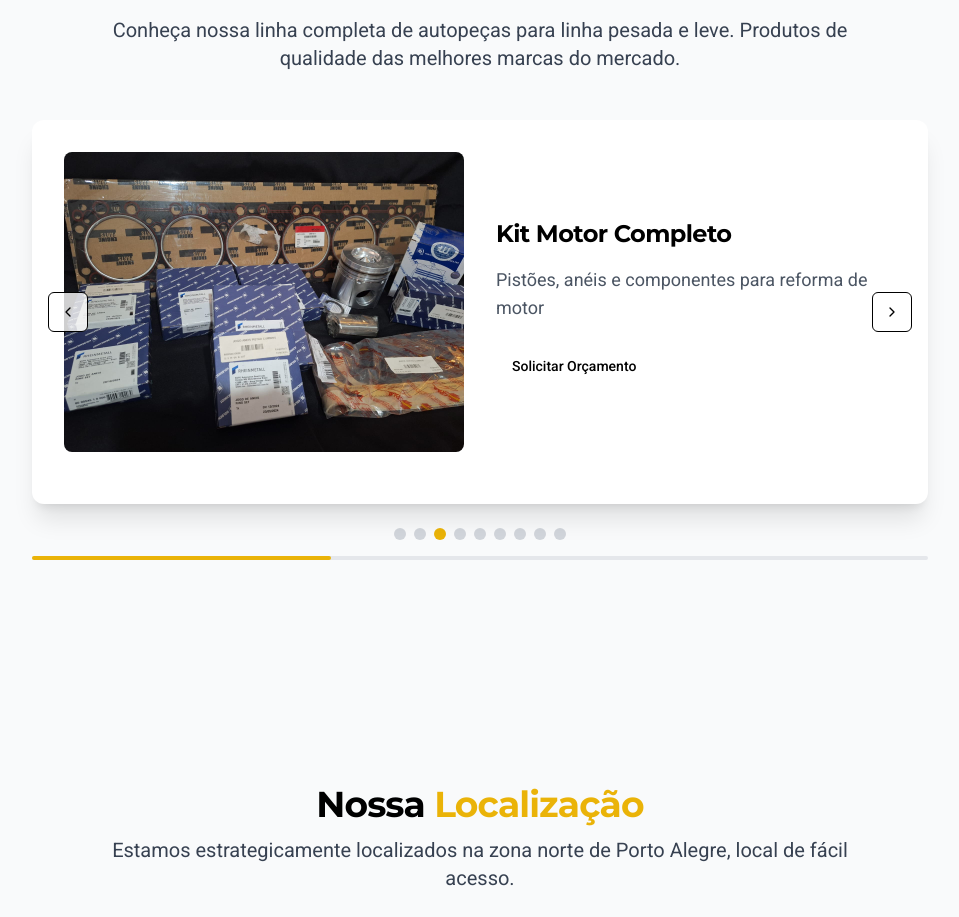
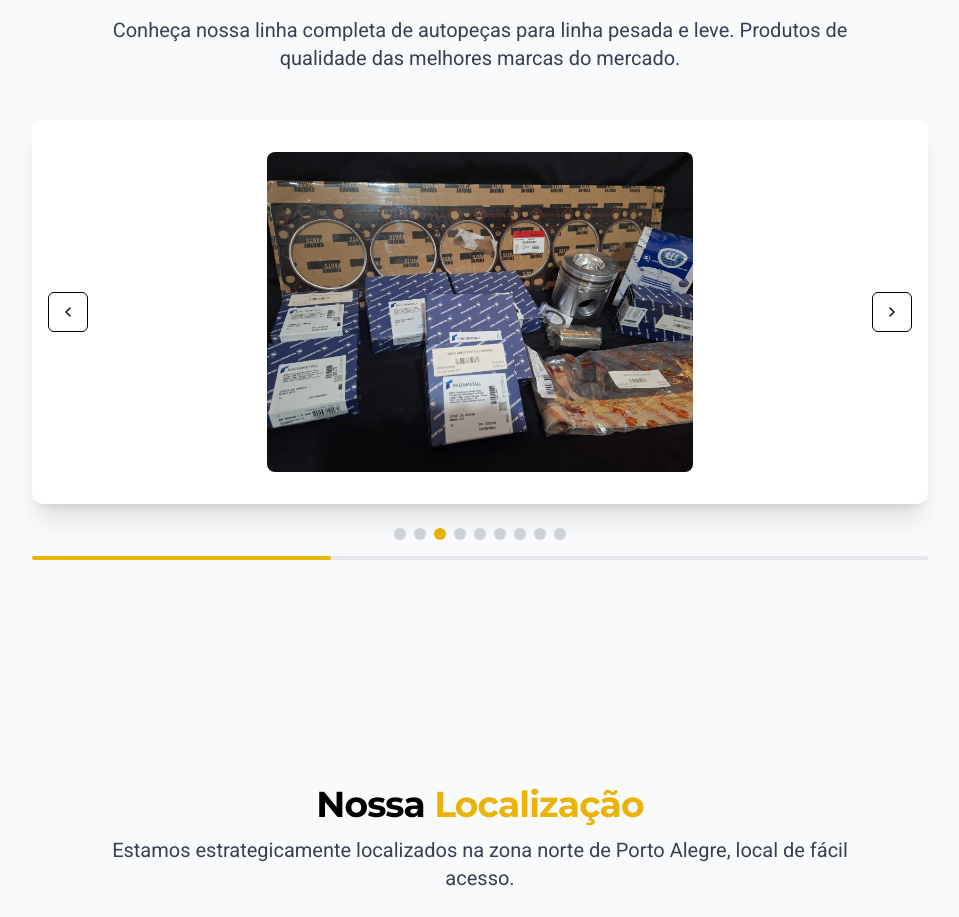
Before and after one commit to DevZipMateus/mega-disel, a React (Vite) app: page / in a window 1280 px wide. Shown: the part 3324-4241 px from the top of the page, without its empty margins (160-1119 px from the left). Built offline with nearby package versions, Linux system fonts and the light colour scheme.

Commit message:
Remove product titles and descriptions
Remove titles, descriptions, and "Solicitar Orçamento" buttons from the product carousel, leaving only the images. This change is applied to the `MegaDieselProducts.tsx` component.

```diff
--- a/src/components/sections/MegaDieselProducts.tsx
+++ b/src/components/sections/MegaDieselProducts.tsx
@@ -1,4 +1,3 @@
-
 import { useState, useEffect } from 'react';
 import { motion } from 'framer-motion';
 import { ChevronLeft, ChevronRight } from 'lucide-react';
@@ -112,32 +111,12 @@ const MegaDieselProducts = () => {
           >
             {products.map((product) => (
               <div key={product.id} className="w-full flex-shrink-0">
-                <div className="grid md:grid-cols-2 gap-8 p-8">
-                  {/* Product image */}
-                  <div className="flex items-center justify-center">
-                    <img
-                      src={product.image}
-                      alt={product.title}
-                      className="max-w-full max-h-80 object-contain rounded-lg"
-                    />
-                  </div>
-
-                  {/* Product info */}
-                  <div className="flex flex-col justify-center">
-                    <h3 className="text-2xl font-bold text-black mb-4">
-                      {product.title}
-                    </h3>
-                    <p className="text-gray-600 text-lg mb-6">
-                      {product.description}
-                    </p>
-                    <Button className="btn-secondary w-fit">
-                      <a href="https://wa.me/5551984082546?text=Olá!%20Gostaria%20de%20mais%20informações%20sobre%20este%20produto."
-                         target="_blank"
-                         rel="noopener noreferrer">
-                        Solicitar Orçamento
-                      </a>
-                    </Button>
-                  </div>
+                <div className="flex items-center justify-center p-8">
+                  <img
+                    src={product.image}
+                    alt={product.title}
+                    className="max-w-full max-h-80 object-contain rounded-lg"
+                  />
                 </div>
               </div>
             ))}
```
